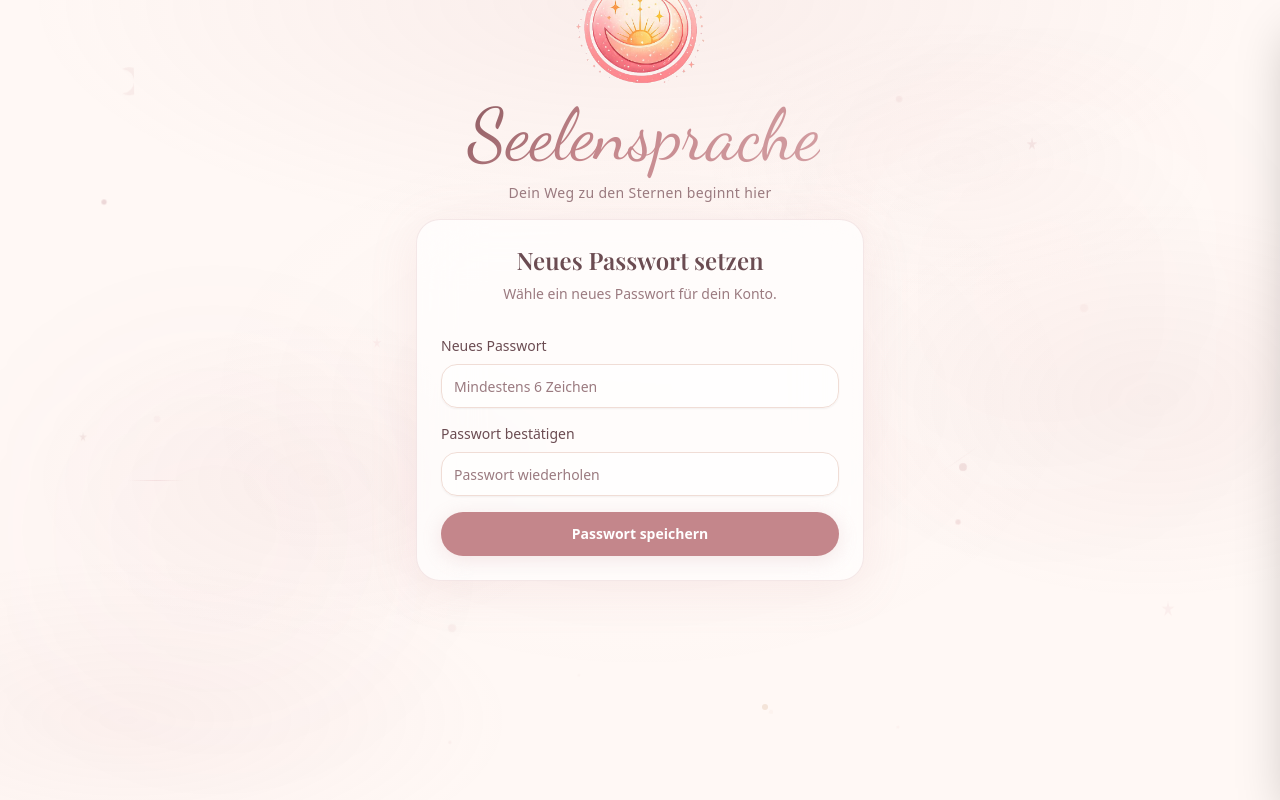
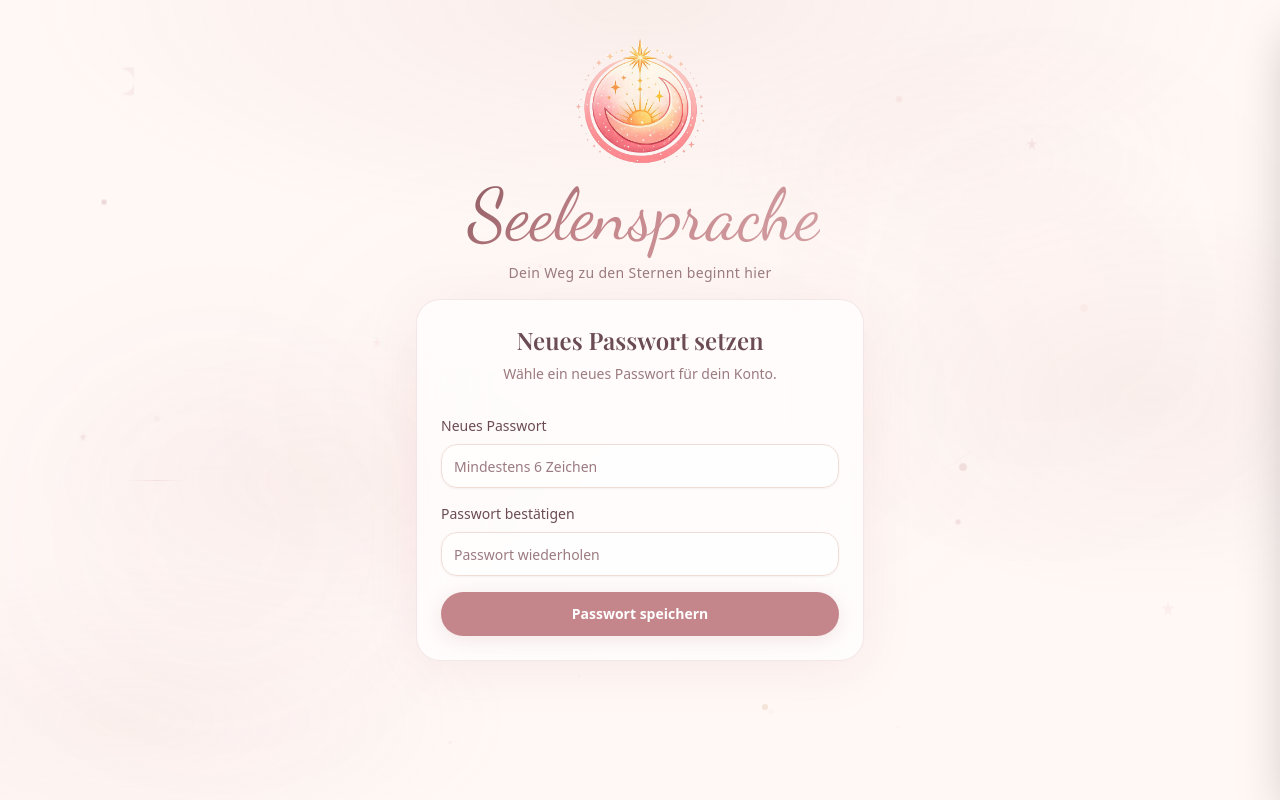
Before and after one commit to vibck/astro, a Next.js app: page /set-password in a window 1280 px wide. Built offline with nearby package versions, Linux system fonts and the light colour scheme; a web font is replaced by a local one.

Commit message:
Login/Set-Password: Logo nicht mehr abgeschnitten (pt-52)

```diff
--- a/src/app/login/page.js
+++ b/src/app/login/page.js
@@ -126,7 +126,7 @@ function LoginContent() {
   }
 
   return (
-    <div className="flex min-h-screen items-center justify-center px-6 relative overflow-hidden">
+    <div className="flex min-h-screen items-center justify-center px-6 pt-52 pb-12 relative overflow-hidden">
       {/* Animated star field background */}
       <div className="pointer-events-none absolute inset-0">
         {/* Scattered twinkling stars */}
--- a/src/app/set-password/page.js
+++ b/src/app/set-password/page.js
@@ -52,7 +52,7 @@ export default function SetPasswordPage() {
   }
 
   return (
-    <div className="flex min-h-screen items-center justify-center px-6 relative overflow-hidden">
+    <div className="flex min-h-screen items-center justify-center px-6 pt-52 pb-12 relative overflow-hidden">
       <div className="pointer-events-none absolute top-[15%] right-[5%] h-[350px] w-[350px] bg-gold/[0.04] rounded-full blur-[130px] animate-breathe" />
       <div className="pointer-events-none absolute bottom-[15%] left-[5%] h-[300px] w-[300px] bg-rose/[0.05] rounded-full blur-[110px] animate-breathe animation-delay-2000" />
 
--- a/src/components/brand-logo.js
+++ b/src/components/brand-logo.js
@@ -6,7 +6,7 @@ export function BrandLogo({ size = "md", href = "/" }) {
   const sizes = {
     sm: { img: "h-16 w-16 -my-4 -ml-4 sm:h-20 sm:w-20 sm:-my-5 sm:-ml-5", text: "text-2xl sm:text-3xl -ml-3 sm:-ml-5 pl-1 pr-1" },
     md: { img: "h-20 w-20 -my-6 -ml-5 sm:h-24 sm:w-24 sm:-my-7 sm:-ml-7 md:h-28 md:w-28 md:-my-9 md:-ml-8", text: "text-3xl sm:text-3xl md:text-4xl -ml-4 sm:-ml-6 md:-ml-7 pl-1 pr-1" },
-    lg: { img: "h-48 w-48 sm:h-60 sm:w-60 md:h-72 md:w-72 mx-auto mt-4 -mb-12 sm:-mb-16 md:-mb-18", text: "block -mt-4 sm:-mt-6 md:-mt-8 text-4xl sm:text-5xl md:text-6xl lg:text-7xl pl-2" },
+    lg: { img: "h-48 w-48 sm:h-60 sm:w-60 md:h-72 md:w-72 mx-auto -mb-12 sm:-mb-16 md:-mb-18", text: "block -mt-4 sm:-mt-6 md:-mt-8 text-4xl sm:text-5xl md:text-6xl lg:text-7xl pl-2" },
   };
 
   const s = sizes[size];
```
